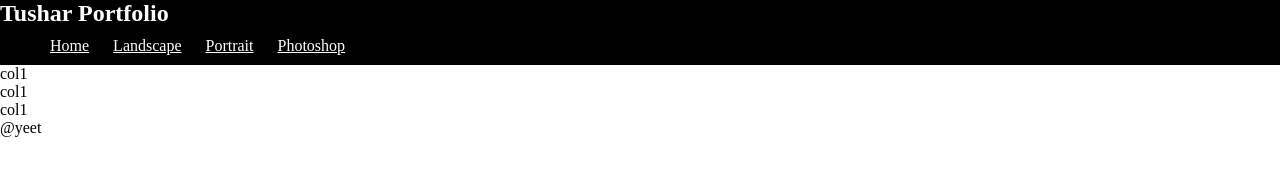
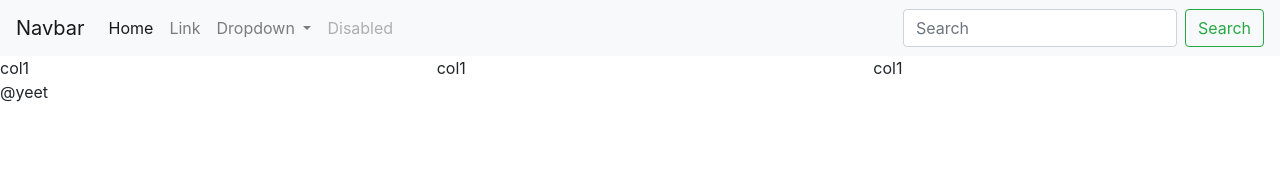
Before and after one commit to TusharSariya/TusharPortfolioWebsite, a plain HTML site: page index.html in a window 1280 px wide. Drawn offline with nearby package versions, Linux system fonts and the light colour scheme.

Commit message:
added bootstrap and nav bar

```diff
--- a/index.html
+++ b/index.html
@@ -3,18 +3,45 @@
 <head>
     <meta charset="UTF-8">
     <title>Title</title>
-    <link rel="stylesheet" href="main.css">
+    <link rel="stylesheet" href="css/main.css">
+    <link rel="stylesheet" href="node_modules/bootstrap/dist/css/bootstrap.min.css">
 </head>
 <body>
     <header>
-        <nav>
-            <h1>Tushar Portfolio</h1>
-            <ul>
-                <li><a href="#">Home</a></li>
-                <li><a href="#">Landscape</a></li>
-                <li><a href="#">Portrait</a></li>
-                <li><a href="#">Photoshop</a></li>
-            </ul>
+        <nav class="navbar navbar-expand-lg navbar-light bg-light">
+            <a class="navbar-brand" href="#">Navbar</a>
+            <button class="navbar-toggler" type="button" data-toggle="collapse" data-target="#navbarSupportedContent" aria-controls="navbarSupportedContent" aria-expanded="false" aria-label="Toggle navigation">
+                <span class="navbar-toggler-icon"></span>
+            </button>
+
+            <div class="collapse navbar-collapse" id="navbarSupportedContent">
+                <ul class="navbar-nav mr-auto">
+                    <li class="nav-item active">
+                        <a class="nav-link" href="#">Home <span class="sr-only">(current)</span></a>
+                    </li>
+                    <li class="nav-item">
+                        <a class="nav-link" href="#">Link</a>
+                    </li>
+                    <li class="nav-item dropdown">
+                        <a class="nav-link dropdown-toggle" href="#" id="navbarDropdown" role="button" data-toggle="dropdown" aria-haspopup="true" aria-expanded="false">
+                            Dropdown
+                        </a>
+                        <div class="dropdown-menu" aria-labelledby="navbarDropdown">
+                            <a class="dropdown-item" href="#">Action</a>
+                            <a class="dropdown-item" href="#">Another action</a>
+                            <div class="dropdown-divider"></div>
+                            <a class="dropdown-item" href="#">Something else here</a>
+                        </div>
+                    </li>
+                    <li class="nav-item">
+                        <a class="nav-link disabled" href="#" tabindex="-1" aria-disabled="true">Disabled</a>
+                    </li>
+                </ul>
+                <form class="form-inline my-2 my-lg-0">
+                    <input class="form-control mr-sm-2" type="search" placeholder="Search" aria-label="Search">
+                    <button class="btn btn-outline-success my-2 my-sm-0" type="submit">Search</button>
+                </form>
+            </div>
         </nav>
     </header>
 
--- a/main.css
+++ /dev/null
@@ -1,26 +0,0 @@
-body {
-    margin: 0;
-}
-header {
-    background: black;
-    color: white;
-    margin: 0;
-}
-header h1 {
-    margin: 0;
-}
-nav ul {
-    margin: 0;
-}
-nav ul li {
-    background: black;
-    color: white;
-    list-style-type: none;
-    display: inline-block;
-    margin: 5px;
-    padding: 5px;
-}
-
-nav ul li a {
-    color: white;
-}
```
Also changed, not shown: css/main.css (added).
